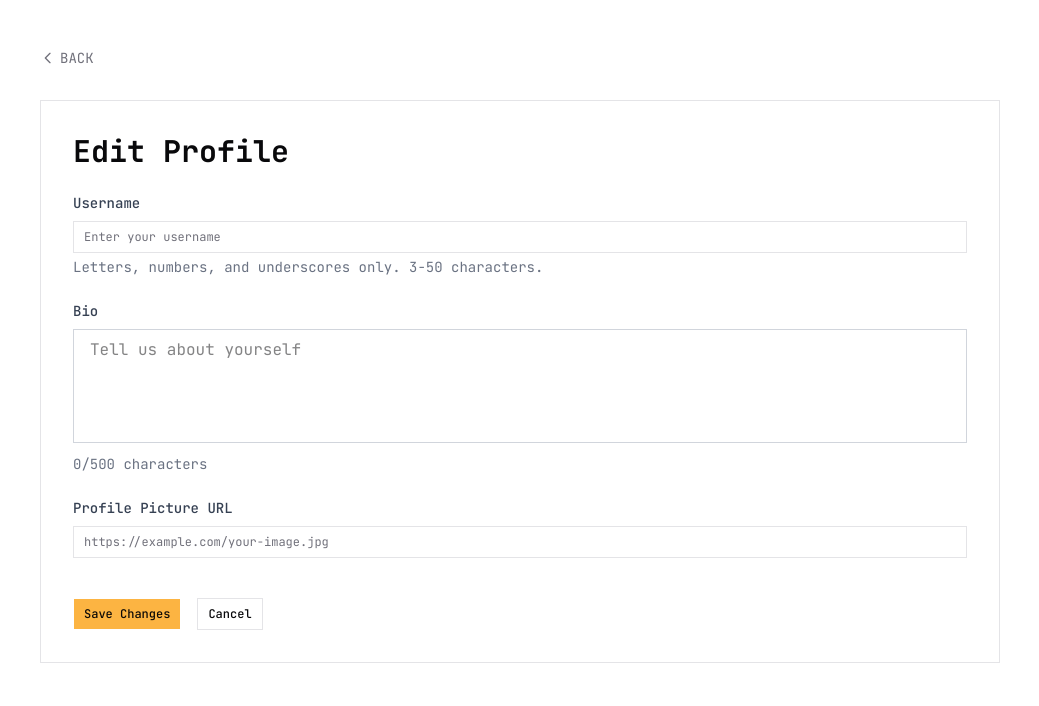
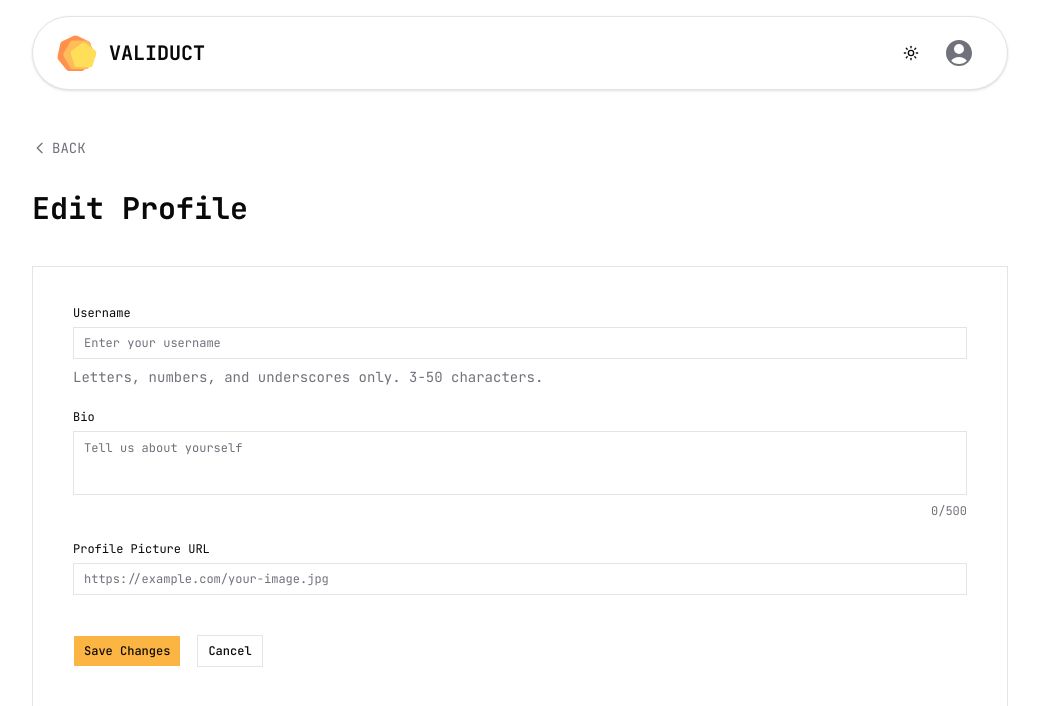
Before and after one commit to Ayroid/validuct, a Next.js app in the folder frontend/: page /1/edit in a window 1280 px wide. Shown: the top 706 px of the page, without its empty margins (120-1159 px from the left). Built offline with nearby package versions, Linux system fonts and the light colour scheme; no server answers; sample sign-in values are in the browser's storage.

Commit message:
style: uniform styling

```diff
--- a/frontend/app/(auth)/signin/page.tsx
+++ b/frontend/app/(auth)/signin/page.tsx
@@ -4,11 +4,11 @@ import Image from "next/image";
 
 export default function LoginPage() {
 	return (
-		<div className="bg-muted flex min-h-svh flex-col items-center justify-center gap-6 p-6 md:p-10">
+		<div className="bg-muted flex min-h-screen flex-col items-center justify-center gap-6 p-6 md:p-10">
 			<div className="flex w-full max-w-sm flex-col gap-6">
 				<Link
 					href="/"
-					className="flex items-center gap-2 self-center font-medium text-3xl"
+					className="flex items-center gap-2 self-center text-3xl font-medium"
 				>
 					<Image
 						src="/logo.svg"
--- a/frontend/app/[username]/edit/page.tsx
+++ b/frontend/app/[username]/edit/page.tsx
@@ -6,6 +6,8 @@ import { useRouter } from "next/navigation";
 import { userApi, UpdateProfileData } from "@/lib/api/users";
 import { Button } from "@/components/ui/button";
 import { Input } from "@/components/ui/input";
+import { Textarea } from "@/components/ui/textarea";
+import { Label } from "@/components/ui/label";
 import Image from "next/image";
 import Link from "next/link";
 
@@ -75,9 +77,8 @@ export default function ProfileSettingsPage() {
 	}
 
 	return (
-		<div className="bg-background min-h-screen py-12">
-			<div className="mx-auto max-w-5xl px-4 sm:px-6 lg:px-8">
-				<div className="max-w-5xl">
+		<div className="mx-auto max-w-5xl px-6 py-8">
+			<div className="mb-10">
 				<Link
 					href={`/${session.user.username}`}
 					className="text-muted-foreground hover:text-foreground mb-8 inline-flex items-center gap-1 text-sm"
@@ -97,31 +98,26 @@ export default function ProfileSettingsPage() {
 					</svg>
 					<span>BACK</span>
 				</Link>
+				<h1 className="mb-2 text-3xl font-bold">Edit Profile</h1>
 			</div>
-				<div className="bg-card rounded-lg border p-8">
-					<h1 className="mb-6 text-3xl font-bold">Edit Profile</h1>
 
+			<div className="bg-card rounded-lg border p-8 md:p-10">
 				{error && (
-						<div className="mb-6 rounded-md border border-red-200 bg-red-50 px-4 py-3 text-red-700">
+					<div className="border-destructive/30 bg-destructive/10 text-destructive mb-6 rounded-md border px-4 py-3">
 						{error}
 					</div>
 				)}
 
 				{success && (
-						<div className="mb-6 rounded-md border border-green-200 bg-green-50 px-4 py-3 text-green-700">
+					<div className="mb-6 rounded-md border border-green-500/30 bg-green-500/10 px-4 py-3 text-green-600 dark:text-green-400">
 						Profile updated successfully! Redirecting...
 					</div>
 				)}
 
 				<form onSubmit={handleSubmit} className="space-y-6">
 					{/* Username */}
-						<div>
-							<label
-								htmlFor="username"
-								className="mb-2 block text-sm font-medium text-gray-700"
-							>
-								Username
-							</label>
+					<div className="space-y-2">
+						<Label htmlFor="username">Username</Label>
 						<Input
 							id="username"
 							type="text"
@@ -136,20 +132,15 @@ export default function ProfileSettingsPage() {
 							pattern="^[a-zA-Z0-9_]+$"
 							title="Username can only contain letters, numbers, and underscores"
 						/>
-							<p className="mt-1 text-sm text-gray-500">
+						<p className="text-muted-foreground text-sm">
 							Letters, numbers, and underscores only. 3-50 characters.
 						</p>
 					</div>
 
 					{/* Bio */}
-						<div>
-							<label
-								htmlFor="bio"
-								className="mb-2 block text-sm font-medium text-gray-700"
-							>
-								Bio
-							</label>
-							<textarea
+					<div className="space-y-2">
+						<Label htmlFor="bio">Bio</Label>
+						<Textarea
 							id="bio"
 							value={formData.bio}
 							onChange={(e) =>
@@ -158,21 +149,16 @@ export default function ProfileSettingsPage() {
 							placeholder="Tell us about yourself"
 							rows={4}
 							maxLength={500}
-								className="w-full resize-none rounded-md border border-gray-300 px-4 py-2 focus:border-transparent focus:ring-2 focus:ring-blue-500"
+							className="resize-none"
 						/>
-							<p className="mt-1 text-sm text-gray-500">
-								{formData.bio?.length || 0}/500 characters
-							</p>
+						<div className="text-right text-xs text-muted-foreground">
+							{formData.bio?.length || 0}/500
+						</div>
 					</div>
 
 					{/* Profile Picture URL */}
-						<div>
-							<label
-								htmlFor="profilePicture"
-								className="mb-2 block text-sm font-medium text-gray-700"
-							>
-								Profile Picture URL
-							</label>
+					<div className="space-y-2">
+						<Label htmlFor="profilePicture">Profile Picture URL</Label>
 						<Input
 							id="profilePicture"
 							type="url"
@@ -184,7 +170,7 @@ export default function ProfileSettingsPage() {
 						/>
 						{formData.profilePicture && (
 							<div className="mt-4">
-									<p className="mb-2 text-sm text-gray-700">Preview:</p>
+								<p className="text-muted-foreground mb-2 text-sm">Preview:</p>
 								<Image
 									src={formData.profilePicture}
 									alt="Profile preview"
@@ -216,6 +202,5 @@ export default function ProfileSettingsPage() {
 				</form>
 			</div>
 		</div>
-		</div>
 	);
 }
--- /dev/null
+++ b/frontend/app/[username]/layout.tsx
@@ -0,0 +1,16 @@
+import Navbar from "@/components/Navbar";
+
+export default function UserLayout({
+	children,
+}: Readonly<{
+	children: React.ReactNode;
+}>) {
+	return (
+		<div className="bg-background min-h-screen">
+			<div className="mx-auto max-w-5xl">
+				<Navbar />
+			</div>
+			{children}
+		</div>
+	);
+}
--- a/frontend/app/globals.css
+++ b/frontend/app/globals.css
@@ -128,10 +128,8 @@
 @layer base {
 	* {
 		@apply border-border outline-ring/50;
-		@apply border-border outline-ring/50;
 	}
 	body {
 		@apply bg-background text-foreground;
-		@apply bg-background text-foreground;
 	}
 }
--- a/frontend/app/idea/[id]/page.tsx
+++ b/frontend/app/idea/[id]/page.tsx
@@ -86,7 +86,7 @@ export default function IdeaDetailPage() {
 
 	if (loading) {
 		return (
-			<div className="bg-background flex min-h-screen items-center justify-center">
+			<div className="flex min-h-[50vh] items-center justify-center">
 				<div className="border-primary h-12 w-12 animate-spin rounded-full border-b-2"></div>
 			</div>
 		);
@@ -97,7 +97,6 @@ export default function IdeaDetailPage() {
 	}
 
 	return (
-		<div className="bg-background min-h-screen">
 		<div className="mx-auto max-w-5xl px-6 py-8">
 			{/* Back Button */}
 			<button
@@ -253,6 +252,5 @@ export default function IdeaDetailPage() {
 				</div>
 			</div>
 		</div>
-		</div>
 	);
 }
--- /dev/null
+++ b/frontend/app/idea/layout.tsx
@@ -0,0 +1,16 @@
+import Navbar from "@/components/Navbar";
+
+export default function IdeaLayout({
+	children,
+}: Readonly<{
+	children: React.ReactNode;
+}>) {
+	return (
+		<div className="bg-background min-h-screen">
+			<div className="mx-auto max-w-5xl">
+				<Navbar />
+			</div>
+			{children}
+		</div>
+	);
+}
--- a/frontend/components/IdeaCard.tsx
+++ b/frontend/components/IdeaCard.tsx
@@ -19,11 +19,11 @@ export default function IdeaCard({
 	const getStatusBadgeColor = (status: string) => {
 		switch (status) {
 			case "VALIDATED":
-				return "bg-green-900/30 text-green-400";
+				return "bg-green-100 text-green-800 dark:bg-green-900/30 dark:text-green-400";
 			case "WIP":
-				return "bg-yellow-900/30 text-yellow-400";
+				return "bg-yellow-100 text-yellow-800 dark:bg-yellow-900/30 dark:text-yellow-400";
 			case "LAUNCHED":
-				return "bg-blue-900/30 text-blue-400 shadow-[0_0_8px_rgba(59,130,246,0.3)]";
+				return "bg-blue-100 text-blue-800 dark:bg-blue-900/30 dark:text-blue-400";
 			case "DRAFT":
 			default:
 				return "bg-muted text-muted-foreground";
--- a/frontend/components/IdeaShare.tsx
+++ b/frontend/components/IdeaShare.tsx
@@ -8,8 +8,7 @@ const IdeaShare = () => {
 	return (
 		<>
 			{/* Inline Composer - Desktop */}
-			<div className="hidden py-4 md:block">
-				<div className="mx-auto max-w-5xl px-6">
+			<div className="hidden px-6 py-4 md:block">
 				<Link
 					href="/idea/new"
 					className="bg-card hover:border-primary/50 block rounded-2xl border p-6 shadow-sm transition-all duration-200 hover:shadow-md"
@@ -30,7 +29,6 @@ const IdeaShare = () => {
 					</div>
 				</Link>
 			</div>
-			</div>
 
 			{/* FAB - Mobile */}
 			<Link
--- a/frontend/components/Timeline.tsx
+++ b/frontend/components/Timeline.tsx
@@ -65,7 +65,7 @@ export default function Timeline() {
 	];
 
 	return (
-		<div className="mx-auto max-w-5xl px-6 py-8">
+		<div className="px-6 py-8">
 			<div className="w-full">
 				{/* Centered Tabs */}
 				<div className="mb-8 flex justify-between border-b">
```
Also changed, not shown: frontend/app/[username]/page.tsx (+12 -9 lines), frontend/app/idea/[id]/edit/page.tsx (+6 -8 lines), frontend/app/idea/new/page.tsx (+7 -9 lines). Lines whose indentation alone changed are shown as unchanged.
